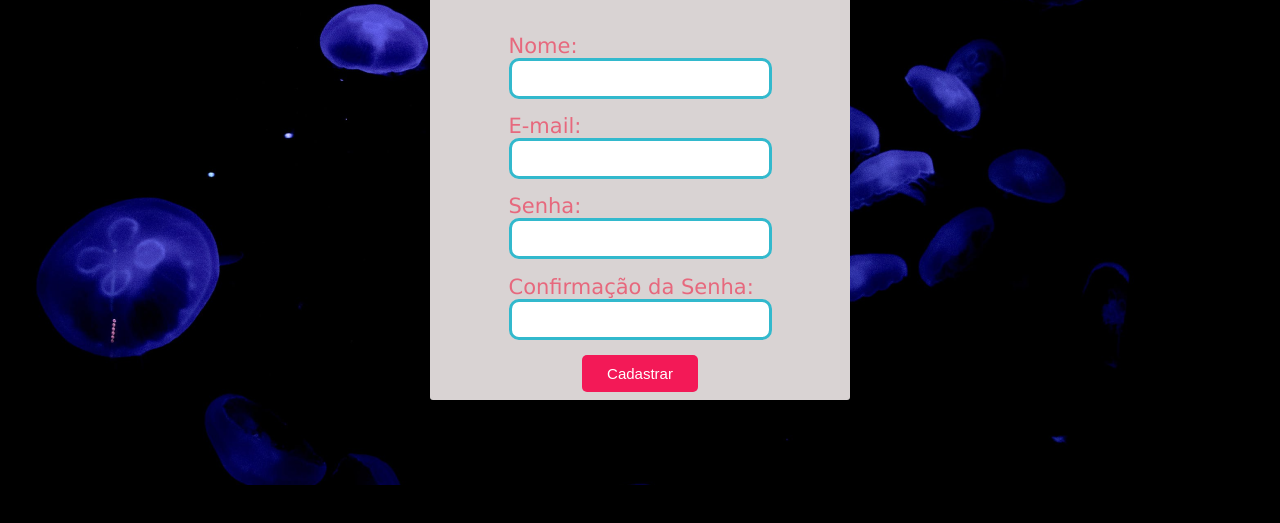
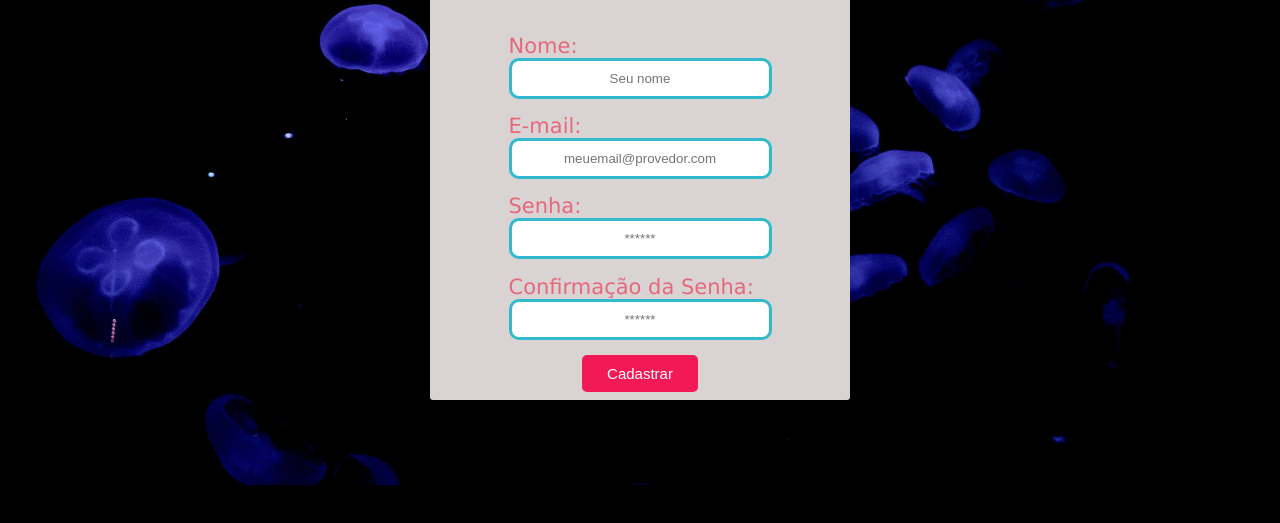
Before and after one commit to LCarminatti/aquatech, a plain HTML site: page cadastro.html in a window 1280 px wide. Shown: the part 239-762 px from the top of the page. Drawn offline with Linux system fonts and the light colour scheme.

Commit message:
v2 Aquatech

```diff
--- a/cadastro.html
+++ b/cadastro.html
@@ -26,19 +26,19 @@
           <h1>Bem-vindo!</h1>
           <div>
             <span class="span">Nome:</span>
-            <input type="text" id="input_nome" class="input" />
+            <input type="text" id="input_nome" class="input" placeholder="Seu nome" />
           </div>
           <div>
             <span class="span">E-mail:</span>
-            <input type="text" id="input_email" class="input" />
+            <input type="text" id="input_email" class="input" placeholder="meuemail@provedor.com"/>
           </div>
           <div>
             <span class="span">Senha:</span>
-            <input type="password" id="input_senha" class="input" />
+            <input type="password" id="input_senha" class="input" placeholder="******"/>
           </div>
           <div>
             <span class="span">Confirmação da Senha:</span>
-            <input type="password" id="input_confirmacao" class="input" />
+            <input type="password" id="input_confirmacao" class="input" placeholder="******"/>
           </div>
           <button class="button">Cadastrar</button>
         </div>
--- a/style.css
+++ b/style.css
@@ -128,6 +128,7 @@ font-size: 21px;
     border: 3px solid  #32b9cd;
     border-radius: 10px;
     padding: 10px 40px 10px 40px;
+    text-align: center;
 }
 
 .content{
```
